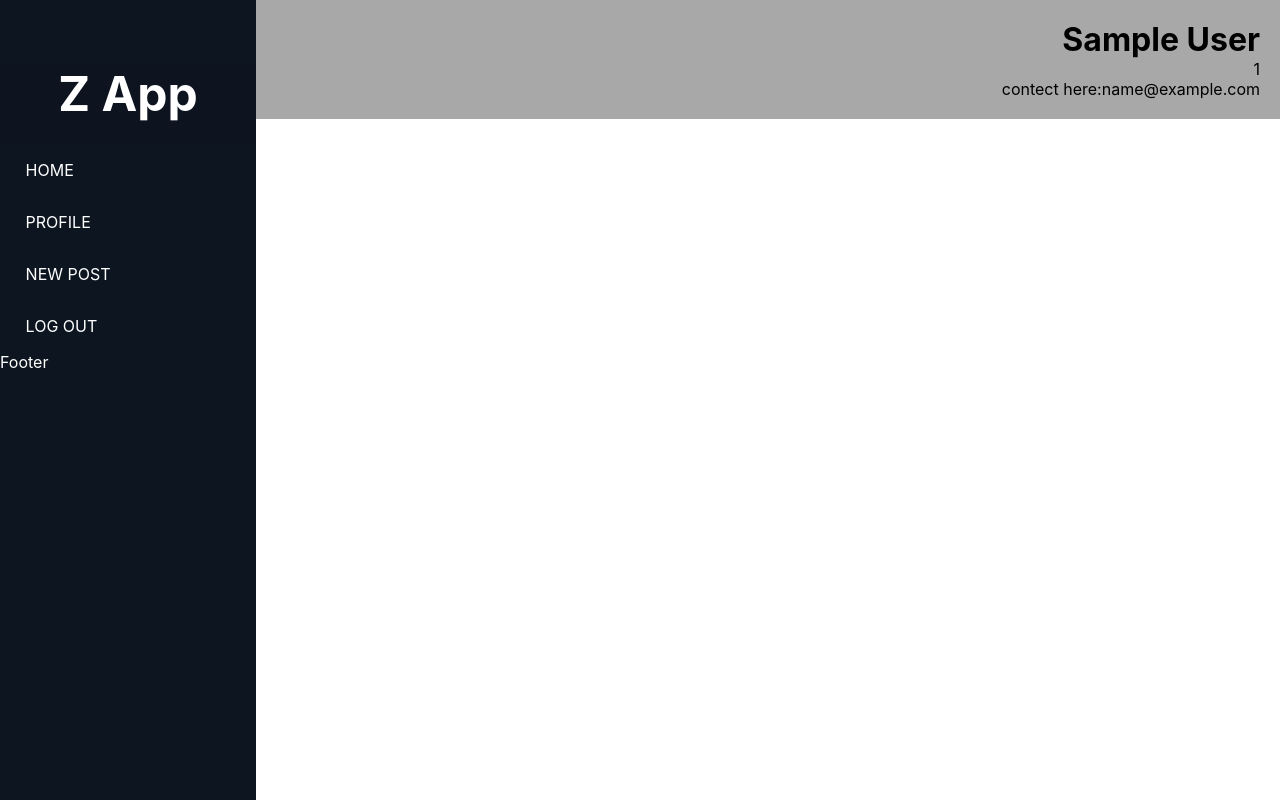
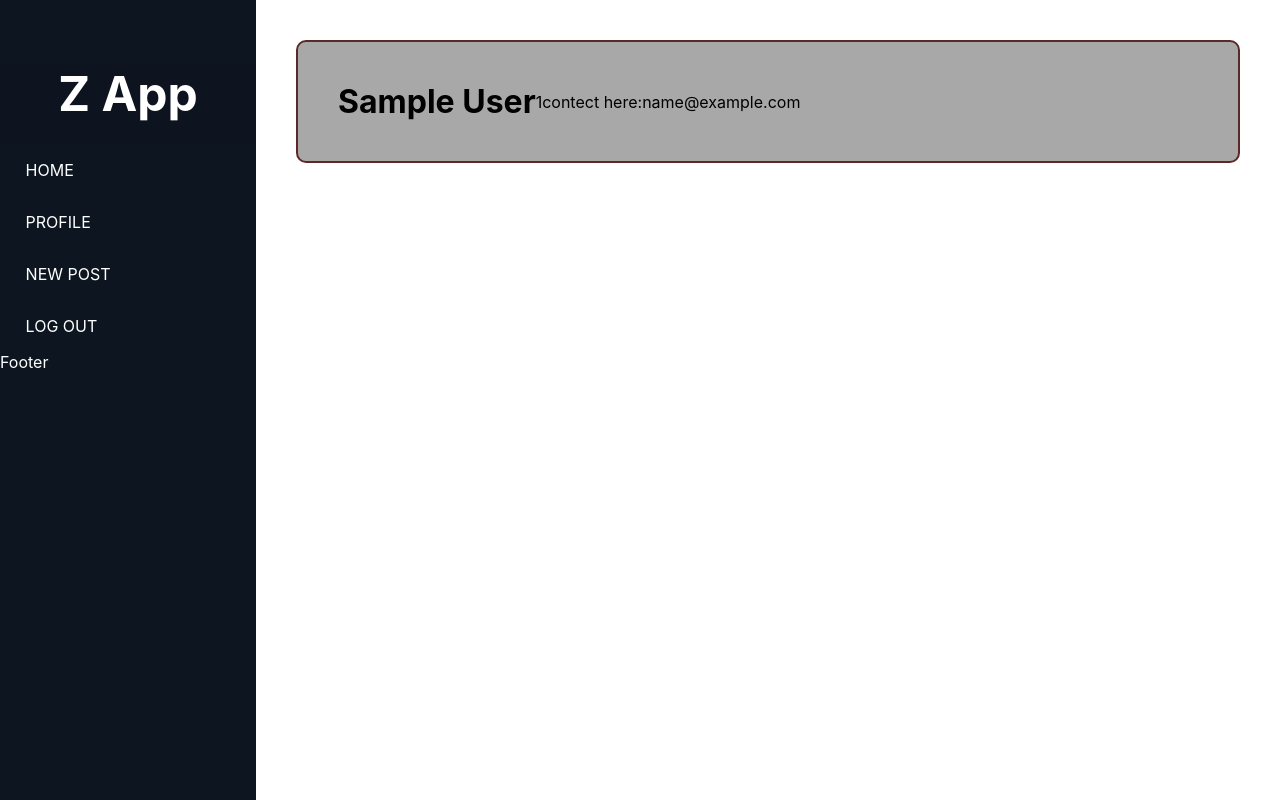
Before and after one commit to ERankushgautam/Z-APP, a React (Create React App) app in the folder frontend/: page /profile in a window 1280 px wide. Built offline with nearby package versions, Linux system fonts and the light colour scheme; sample sign-in values are in the browser's storage.

Commit message:
css change

```diff
--- a/frontend/src/App.css
+++ b/frontend/src/App.css
@@ -219,7 +219,50 @@ a {
 
     background-color: rgba(133, 133, 133, 0.714);
     color: rgb(0, 0, 0);
-    padding: 20px;
+    padding: 40px;
+    margin: 40px;
+    height: 25%;
     text-align: right;
     position: relative;
+    border: 2px solid rgb(95, 40, 40);
+    border-radius: 10px;
 }
+
+.details {
+  display: flex;
+  flex-direction: row;
+  align-items: center;
+  text-align: center;
+  width: 100%;
+}
+
+.dp {
+  width: 180px;
+  height: 150px;
+  border-radius: 50%;
+  background-image: url("./profile.png");
+  background-size: cover;
+  background-position: center;
+  margin-bottom: 20px;
+  border: 1px solid black;
+}
+
+.data {
+  width: 100%;
+  text-align: start;
+  margin: 20px;
+}
+
+.data p {
+  margin: 5px 0;
+  font-size: 1.2em;
+}
+
+.data a {
+  color: #007bff;
+  text-decoration: none;
+}
+
+.data a:hover {
+  text-decoration: underline;
+}
```
